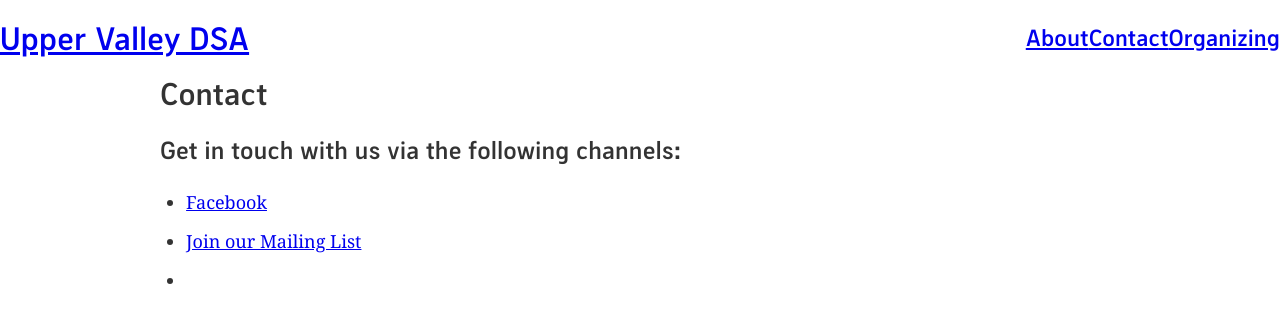
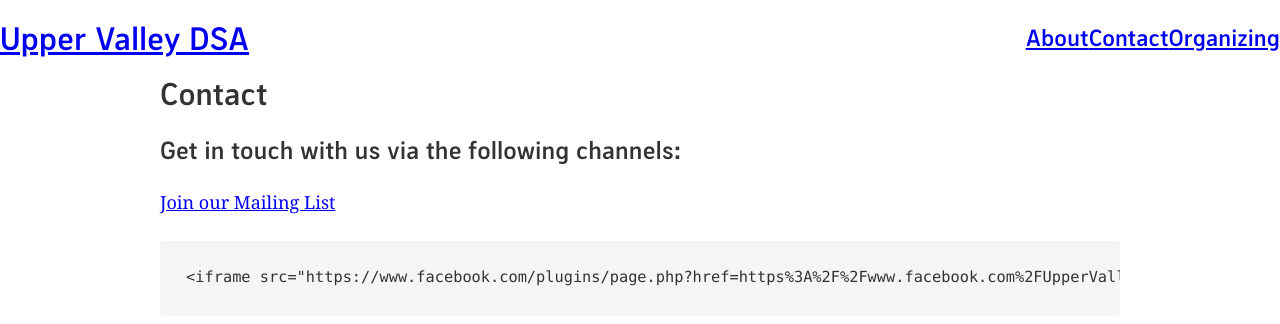
Before and after one commit to uppervalleydsa/uppervalleydsa.org, a Gatsby site: page /contact/ in a window 1280 px wide. Built offline with nearby package versions, Linux system fonts and the light colour scheme; Gatsby itself is replaced by a stand-in of ours; some packages are replaced by stand-ins of ours; code samples lack their colours.

Commit message:
Update Content Page “contact”

````diff
--- a/content/pages/contact.md
+++ b/content/pages/contact.md
@@ -4,6 +4,10 @@ url: /contact/
 ---
 ### Get in touch with us via the following channels:
 
-* [Facebook](https://facebook.com/upper-valley-dsa)
-* [Join our Mailing List](mailto:upper-valley-dsa-bulletins+subscribe@googlegroups.com)
-*
+[Join our Mailing List](mailto:upper-valley-dsa-bulletins+subscribe@googlegroups.com)
+
+
+
+```
+<iframe src="https://www.facebook.com/plugins/page.php?href=https%3A%2F%2Fwww.facebook.com%2FUpperValleyDSA%2F&tabs=timeline&width=340&height=500&small_header=false&adapt_container_width=true&hide_cover=false&show_facepile=true&appId" width="340" height="500" style="border:none;overflow:hidden" scrolling="no" frameborder="0" allowTransparency="true" allow="encrypted-media"></iframe>
+```
````
